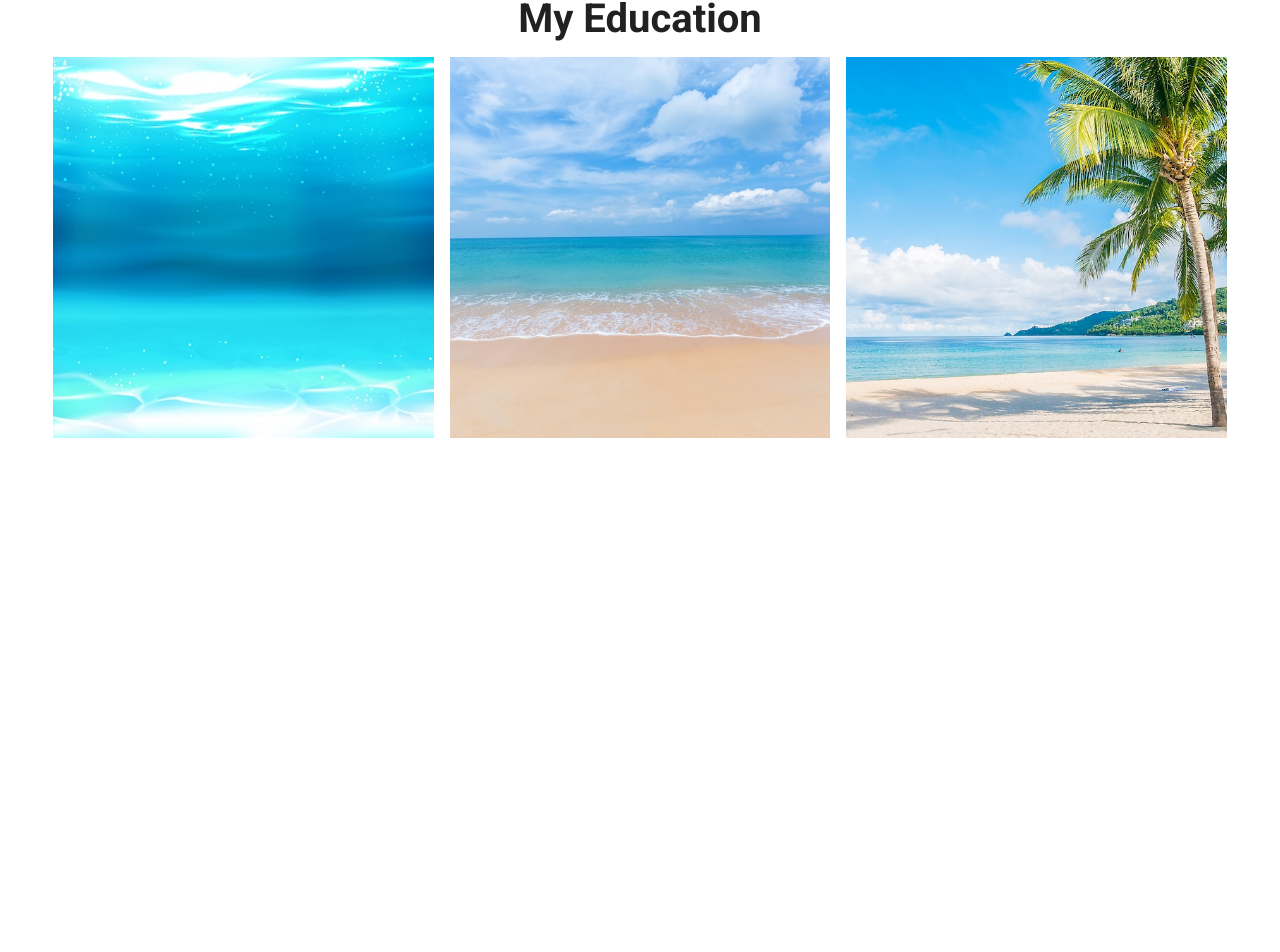
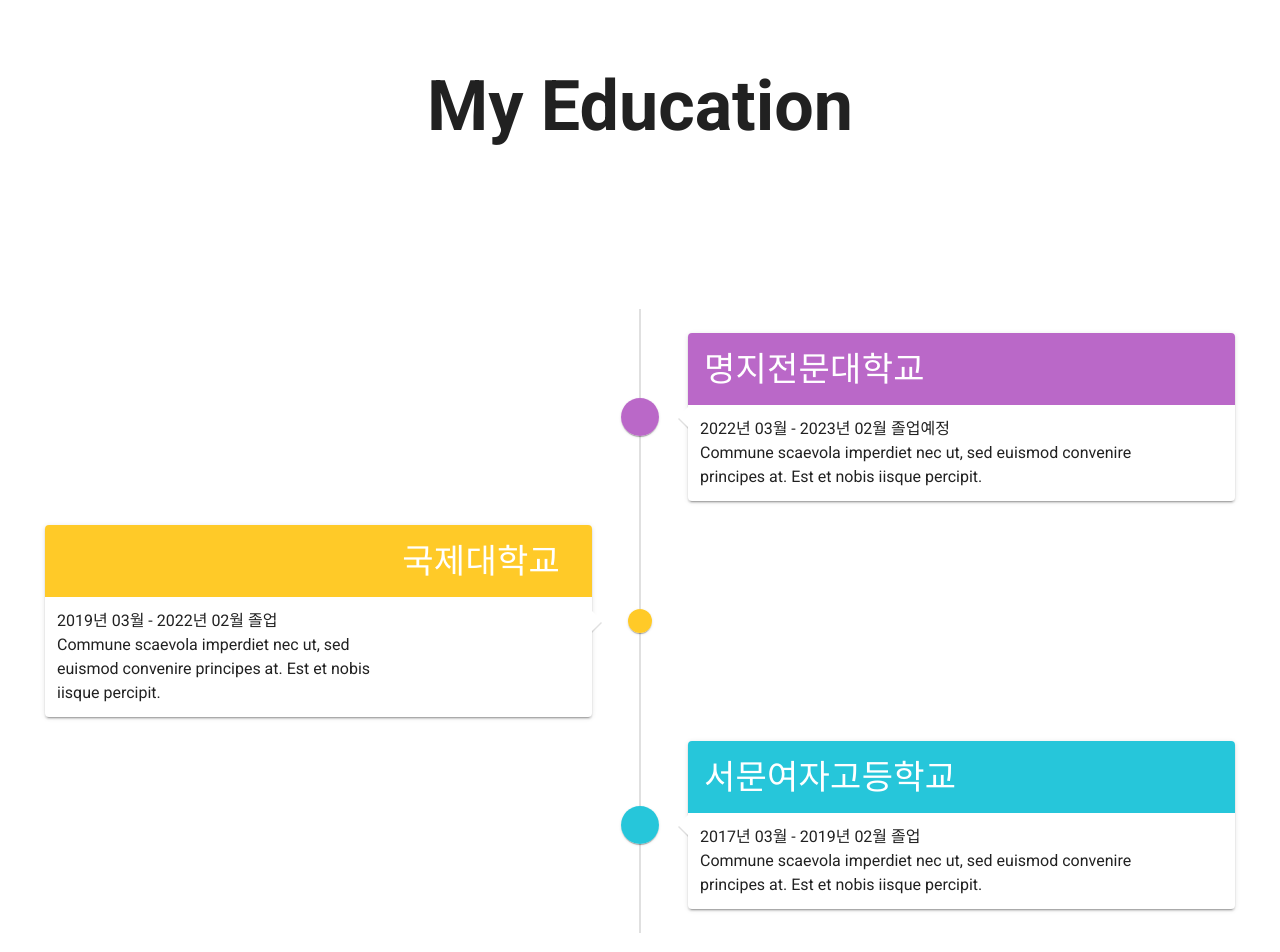
Before and after one commit to parkmingha/portfolio, a Vue app: page /education in a window 1280 px wide. Shown: the part 127-1079 px from the top of the page. Before the commit the page ends 800 px from the top, so only its background shows below. Built offline with nearby package versions, Linux system fonts and the light colour scheme.

Commit message:
이제 잘래..

```diff
--- a/src/views/Education.vue
+++ b/src/views/Education.vue
@@ -1,55 +1,92 @@
 <template>
   <div class = "section">
   <div class ="header">My Education</div>
-       <v-layout wrap>
-         <v-flex xs4 class="pa-2" data-aos="fade-up">
-           <v-responsive :aspect-ratio="1/1">
-           <img src="image/top1.jpg" class="image">
-         </v-responsive>
-         </v-flex>
-         <v-flex xs4 class="pa-2" data-aos="fade-up" data-aos-delay="200">
-           <v-responsive :aspect-ratio="1/1">
-           <img src="image/top2.jpg" class="image">
-         </v-responsive>
-         </v-flex>
-         <v-flex xs4 class="pa-2" data-aos="fade-up" data-aos-delay="400">
-           <v-responsive :aspect-ratio="1/1">
-           <img src="image/top3.jpg" class="image">
-         </v-responsive>
-         </v-flex>
-       </v-layout>
+  <v-timeline>
+    <v-timeline-item
+      color="purple lighten-2"
+      fill-dot
+      right
+    >
+      <v-card>
+        <v-card-title class="purple lighten-2">
+          <!-- <v-icon
+            dark
+            size="42"
+            class="mr-4"
+          >
+            mdi-magnify
+          </v-icon> -->
+          <h2 class="display-1 white--text font-weight-light">명지전문대학교</h2>
+        </v-card-title>
+        <v-container>
+          <v-row>
+            <v-col cols="12" md="10">
+              2022년 03월 - 2023년 02월 졸업예정<br> Commune scaevola imperdiet nec ut, sed euismod convenire principes at. Est et nobis iisque percipit.
+            </v-col>
+            <v-col
+              class="hidden-sm-and-down text-right"
+              md="2"
+            >
+              <!-- <v-icon size="64">mdi-calendar-text</v-icon> -->
+            </v-col>
+          </v-row>
+        </v-container>
+      </v-card>
+    </v-timeline-item>
+
+    <v-timeline-item
+      color="amber lighten-1"
+      fill-dot
+      left
+      small
+    >
+      <v-card>
+        <v-card-title class="amber lighten-1 justify-end">
+          <h2 class="display-1 mr-4 white--text font-weight-light">국제대학교</h2>
+          <!-- <v-icon
+            dark
+            size="42"
+          >mdi-home-outline</v-icon> -->
+        </v-card-title>
+        <v-container>
+          <v-row>
+            <v-col cols="12" md="8">
+              2019년 03월 - 2022년 02월 졸업<br> Commune scaevola imperdiet nec ut, sed euismod convenire principes at. Est et nobis iisque percipit.
+            </v-col>
+          </v-row>
+        </v-container>
+      </v-card>
+    </v-timeline-item>
+
+    <v-timeline-item
+      color="cyan lighten-1"
+      fill-dot
+      right
+    >
+      <v-card>
+        <v-card-title class="cyan lighten-1">
+          <!-- <v-icon
+            class="mr-4"
+            dark
+            size="42"
+          >
+            mdi-email-outline
+          </v-icon> -->
+          <h2 class="display-1 white--text font-weight-light">서문여자고등학교</h2>
+        </v-card-title>
+        <v-container>
+          <v-row>
+            <v-col cols="12" md="10">
+              2017년 03월 - 2019년 02월 졸업<br> Commune scaevola imperdiet nec ut, sed euismod convenire principes at. Est et nobis iisque percipit.
+            </v-col>
+          </v-row>
+        </v-container>
+      </v-card>
+    </v-timeline-item>
+  </v-timeline>
 </div>
 </template>
-
-   <script>
-   import { Swiper , SwiperSlide } from 'vue-awesome-swiper'
-     import 'swiper/swiper-bundle.css'
-     import AOS from "aos"
-     import "aos/dist/aos.css";
-
-      export default {
-       name: 'Home',
-       data(){
-         return {
-           swiperOption:{
-             loop:true,
-             autoPlay:{
-               delay:3000
-             }
-           }
-         }
-       },
-       mounted(){
-         AOS.init()
-       },
-       components:{
-           Swiper,
-           SwiperSlide
-       }
-     }
-   </script>
 <style scoped lang="less">
-
 .section{
 width:1190px;
 margin: 0 auto;
@@ -57,13 +94,24 @@
 padding-bottom:40px;
 .header{
   text-align: center;
-       font-size:40px;
+  font-size:70px;
   font-weight:bold;
+  padding-top:65px;
+  padding-bottom:150px;
 }
 .image{
-       width:100%;
-       height:100%;
-       object-fit: cover;
+  width:170px;
+  height:200px;
+  outline: auto;
+}
+
+.text{
+  font-size:10px;
+  padding-left:65px;
+  color:rgb(7, 9, 10)
+}
+.link{
+  padding-top: 600px;
 }
 }
 
--- a/src/views/Portfolio.vue
+++ b/src/views/Portfolio.vue
@@ -1,95 +1,4 @@
 <template>
-    <!-- <div>
-     <swiper :options="swiperOption" class="swiper">
-       <swiper-slide data-aos="fade-in" data-aos-duration="1000" class="slide" style="background-image:url(image/top1.jpg);">
-         <v-layout data-aos="fade-up" data-aos-duration="1000" fill-height align-center justify-center>
-           <div class="slog"></div>
-         </v-layout>
-
-       </swiper-slide>
-
-       <swiper-slide class="slide" style="background-image:url(image/top2.jpg);">
-         <v-layout fill-height align-center justify-center>
-           <div class="slog">열심히</div>
-         </v-layout>
-       </swiper-slide>
-
-       <swiper-slide class="slide" style="background-image:url(image/top3.jpg);">
-         <v-layout fill-height align-center justify-center>
-           <div class="slog">하겠습니다</div>
-         </v-layout>
-       </swiper-slide>
-     </swiper> -->
-
-     <div class = "section">
-       <div class ="header">My Portfolio</div>
-       <v-layout wrap>
-         <v-flex xs4 class="pa-2" data-aos="fade-right">
-           <v-responsive :aspect-ratio="1/1">
-           <img src="image/top1.jpg" class="image">
-         </v-responsive>
-         </v-flex>
-       </v-layout>
-     </div>
-    <!-- </div> -->
-   </template>
-
-   <script>
-   import { Swiper , SwiperSlide } from 'vue-awesome-swiper'
-     import 'swiper/swiper-bundle.css'
-     import AOS from "aos"
-     import "aos/dist/aos.css";
-
-      export default {
-       name: 'Home',
-       data(){
-         return {
-           swiperOption:{
-             loop:true,
-             autoPlay:{
-               delay:3000
-             }
-           }
-         }
-       },
-       mounted(){
-         AOS.init()
-       },
-       components:{
-           Swiper,
-           SwiperSlide
-       }
-     }
-   </script>
-   <style scoped lang="less">
-     .swiper{
-       height:100vh;
-       .slide{
-         background-size:cover;
-         background-position: center center;
-       .slog{
-         font-size:60px;
-         font-weight:bold;
-         color:white;
-       }
-     }
-    }
-
-    .section{
-     width:1190px;
-     margin: 0 auto;
-     padding-top:40px;
-     padding-bottom:40px;
-     .header{
-       text-align: center;
-       font-size:40px;
-       font-weight:bold;
-     }
-     .image{
-       width:100%;
-       height:100%;
-       object-fit: cover;
-     }
-    }
-
-   </style>
+<div>
+</div>
+</template>
```
Lines whose indentation alone changed are shown as unchanged.
